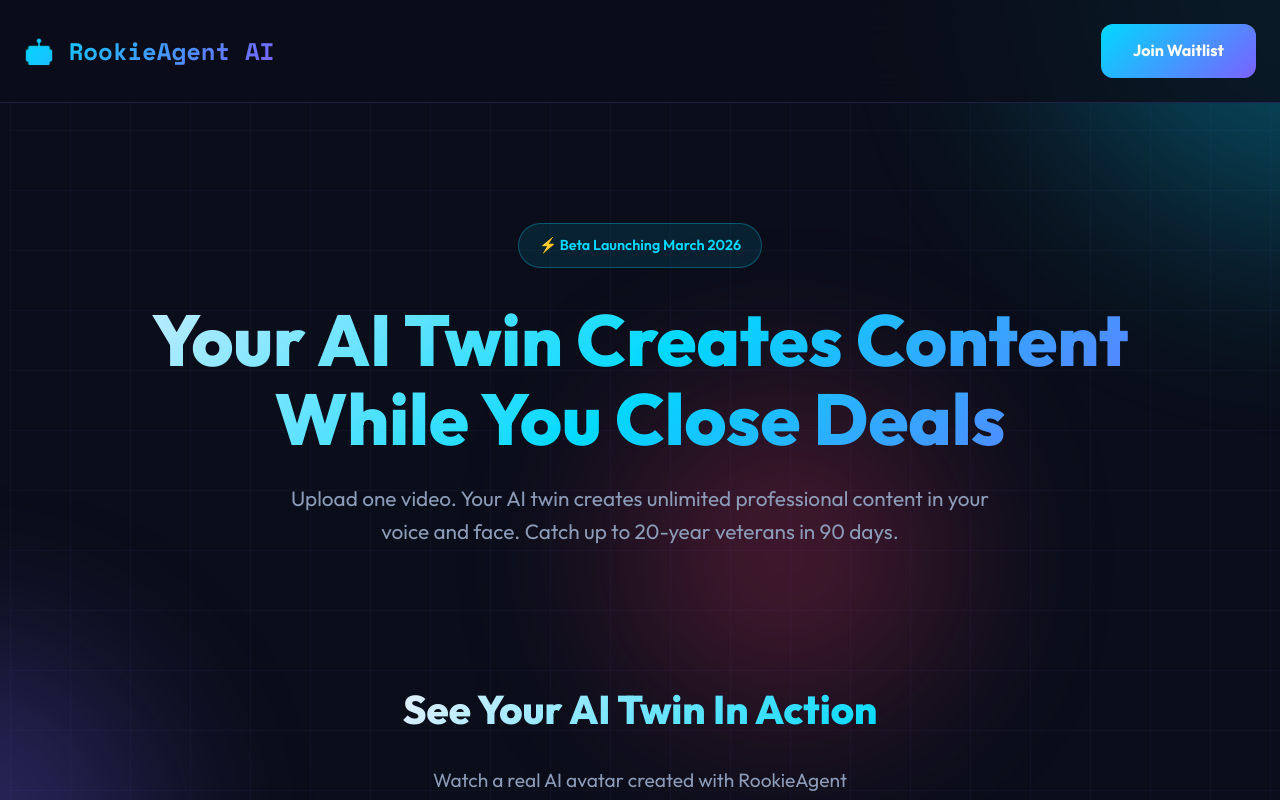
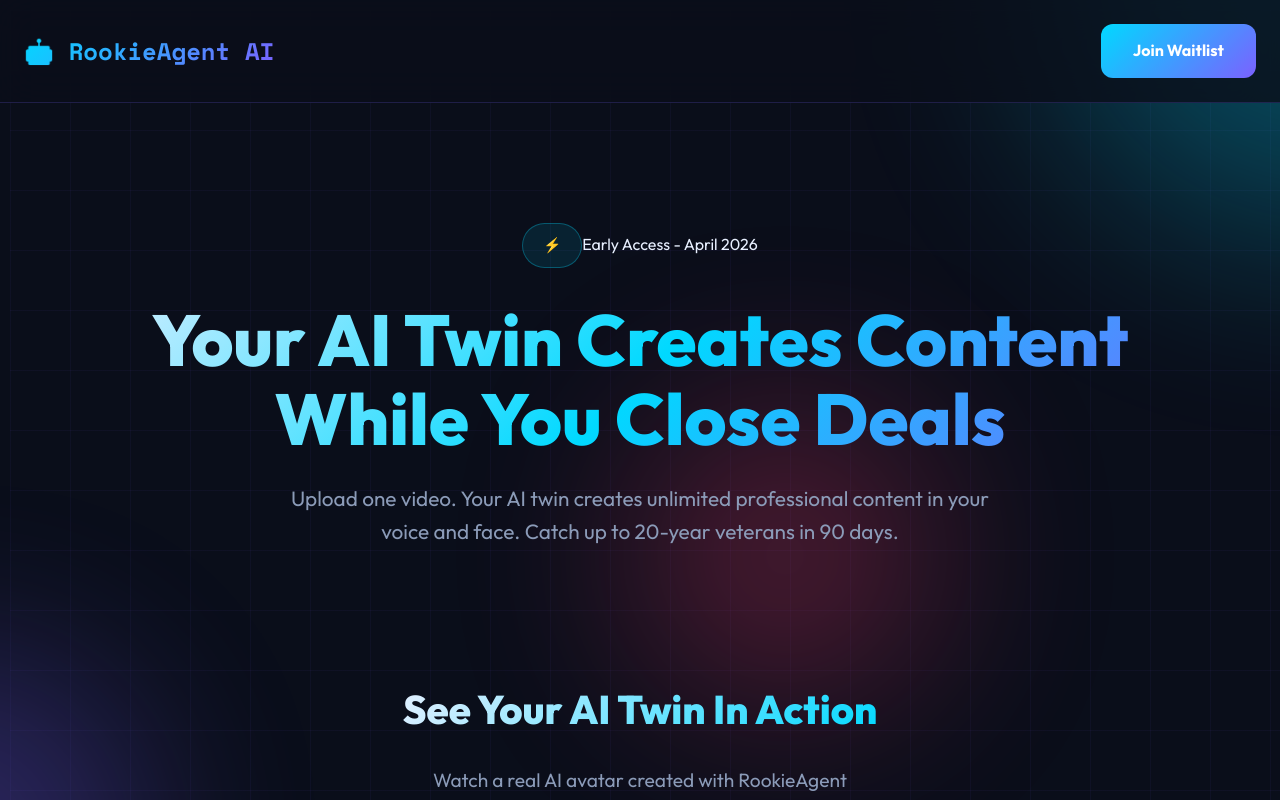
Before and after one commit to rookieagent/rookieagent.github.io, a plain HTML site: page index.html in a window 1280 px wide. Shown: the top 800 px of the page. Drawn offline with nearby package versions, Linux system fonts and the light colour scheme.

Commit message:
Fixed launch date to April 2026

```diff
--- a/index.html
+++ b/index.html
@@ -367,7 +367,7 @@
 
     <section class="hero">
         <div class="container">
-            <div class="hero-badge">⚡ Beta Launching March 2026</div>
+            <div class="hero-badge">⚡ </div>Early Access - April 2026
             <h1>Your AI Twin Creates Content<br>While You Close Deals</h1>
             <p>Upload one video. Your AI twin creates unlimited professional content in your voice and face. Catch up to 20-year veterans in 90 days.</p>
             <div class="hero-cta">
```
